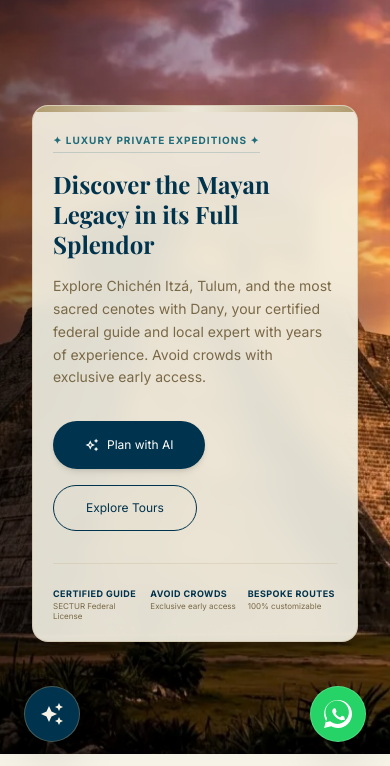
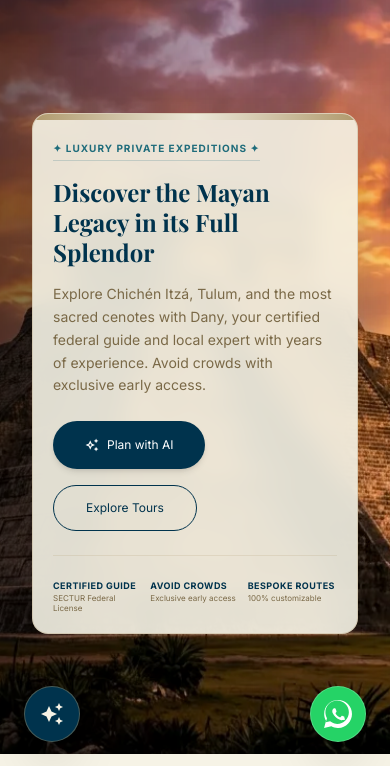
Before and after one commit to gastonmorante/daniexweb, a website: page public/index.html in a window 390 px wide. Shown: the part 78-844 px from the top of the page. Drawn offline with nearby package versions, Linux system fonts and the light colour scheme.

Commit message:
fix: remove overflow-hidden on Hero section and optimize margins to prevent content from cutting off on mobile

```diff
--- a/public/index.html
+++ b/public/index.html
@@ -191,7 +191,7 @@
 </header>
 <main>
 <!-- Section 1: Hero -->
-<section class="relative min-h-[90vh] flex items-center overflow-hidden">
+<section class="relative min-h-[90vh] flex items-center py-16 md:py-24">
 <!-- Parallax Wrapper -->
 <div class="absolute inset-0 z-0 parallax-bg overflow-hidden">
   <!-- Ken Burns Zooming Image -->
@@ -209,7 +209,7 @@
     Descubre el Legado Maya en su Máximo Esplendor
   </h1>
 
-  <p data-i18n="hero_subtitle" class="font-body-md text-sm md:text-base text-[#7A6947] mb-8 max-w-lg leading-relaxed">
+  <p data-i18n="hero_subtitle" class="font-body-md text-sm md:text-base text-[#7A6947] mb-6 md:mb-8 max-w-lg leading-relaxed">
     Explora Chichén Itzá, Tulum y los cenotes más sagrados con Dany, tu guía federal certificado y experto en la zona con años de experiencia. Evita las multitudes con accesos temprano exclusivos.
   </p>
 
@@ -224,7 +224,7 @@
   </div>
 
   <!-- Stats row -->
-  <div class="grid grid-cols-3 gap-2 pt-6 border-t border-[#B09A6D]/20 mt-8 text-left">
+  <div class="grid grid-cols-3 gap-2 pt-6 border-t border-[#B09A6D]/20 mt-6 md:mt-8 text-left">
     <div>
       <h4 data-i18n="hero_stat1_title" class="text-[9px] sm:text-[10px] font-bold text-[#00334D] uppercase tracking-wider mb-0.5 leading-tight">Guía Certificado</h4>
       <p data-i18n="hero_stat1_desc" class="text-[8px] sm:text-[9px] text-[#7A6947] leading-tight">Credencial Federal SECTUR</p>
```
